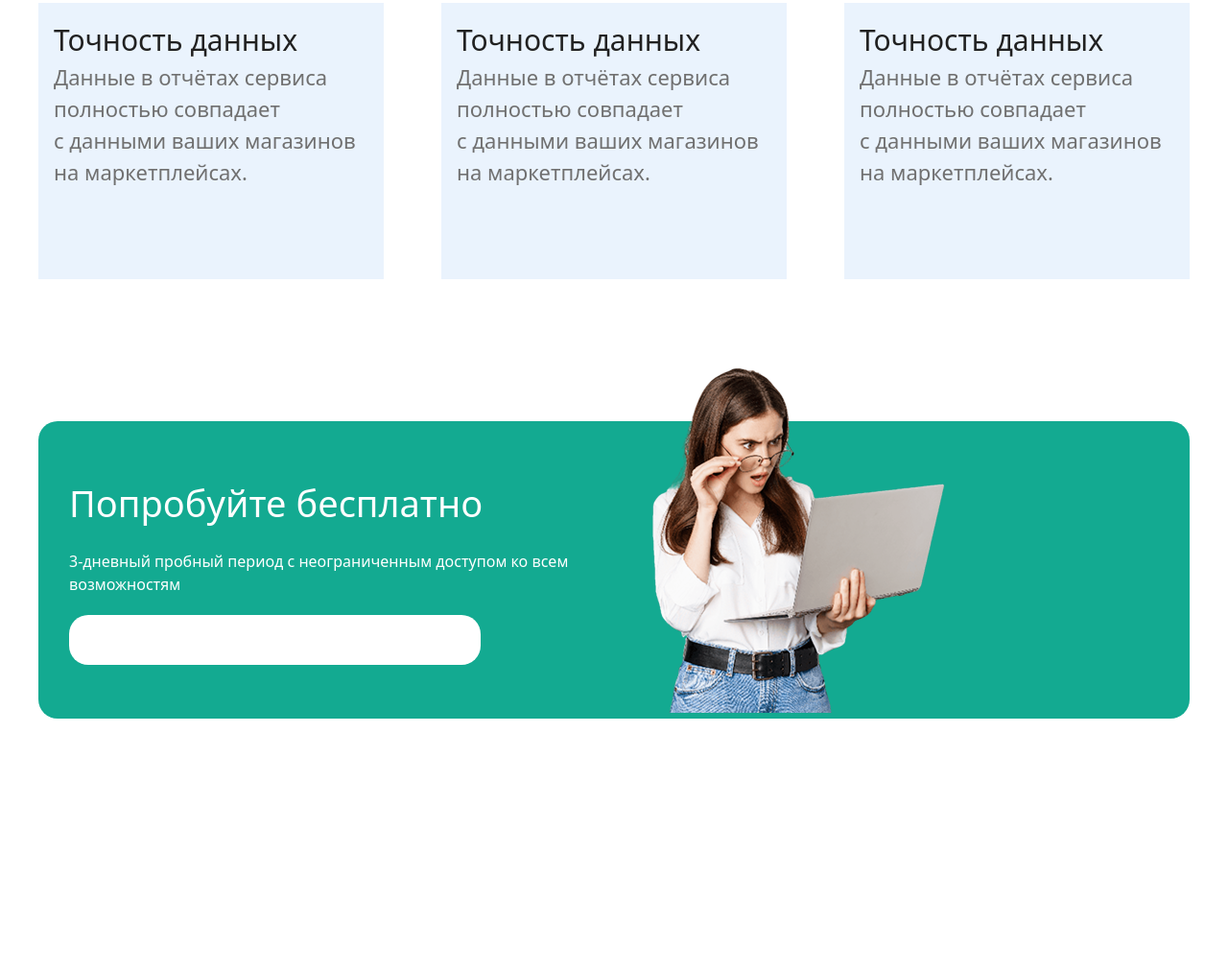
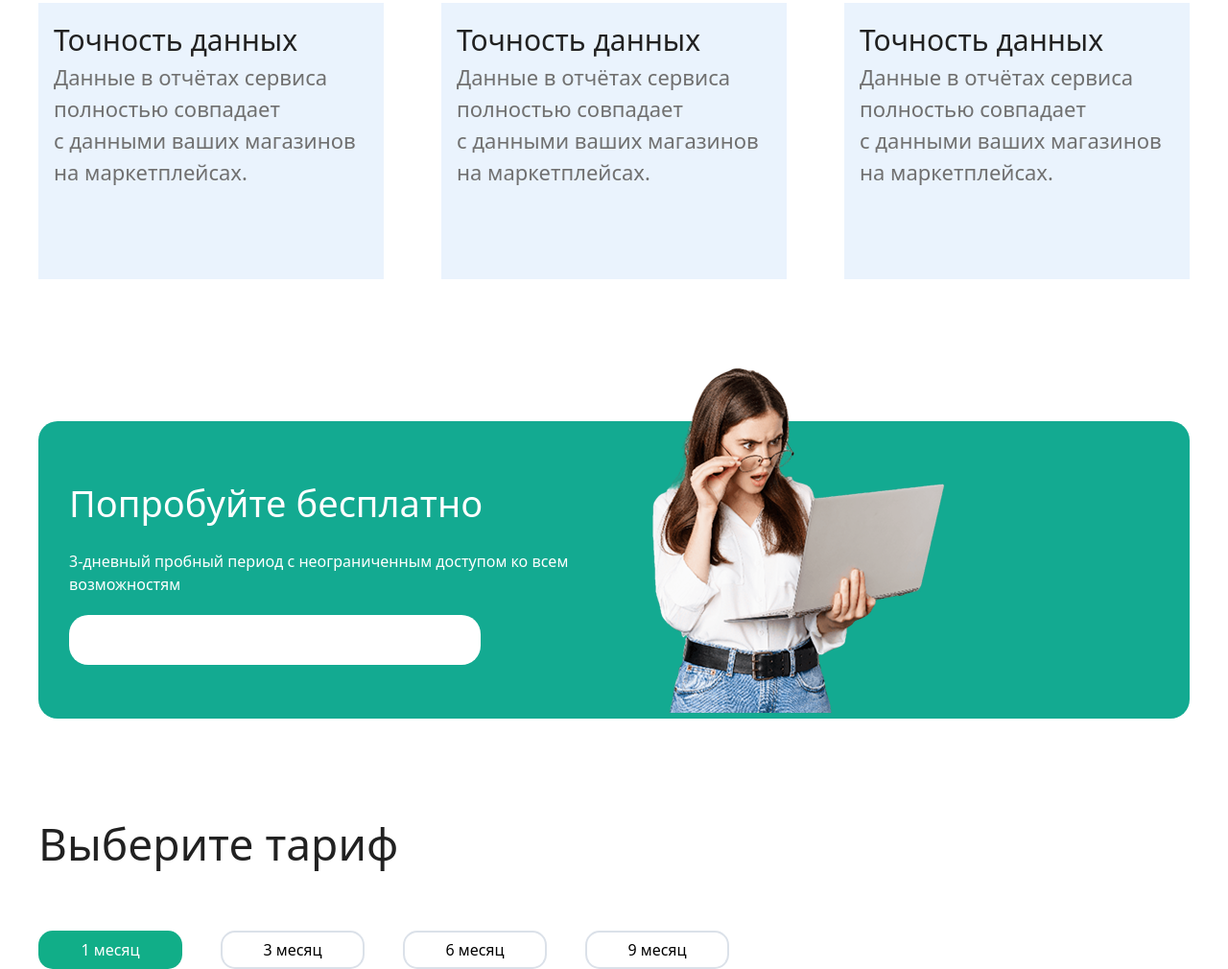
Before and after one commit to tolibovmuhamad/Figma-, a website: page src/index.html in a window 1280 px wide. Shown: the part 3317-4327 px from the top of the page at 96% size. Before the commit the page ends 4066 px from the top, so only its background shows below. Drawn offline with Linux system fonts and the light colour scheme.

Commit message:
seven commit

```diff
--- a/src/index.html
+++ b/src/index.html
@@ -159,5 +159,15 @@
                <img src="./[removal 3.png" alt="">
             </div>
     </div>
+    <div class="max-w-300 m-auto mt-24">
+         <h1 class="text-[46px] text-[#212121]">Выберите тариф</h1>
+         <div class="flex mt-14 w-180 justify-between">
+              <div class="w-37.5 h-10 rounded-[15px] bg-[#11AE88] flex justify-center items-center text-white">1 месяц</div>
+              <div class="w-37.5 h-10 rounded-[15px] border-2 border-solid border-[#DBE1E9] flex justify-center items-center text-black">3 месяц</div>
+              <div class="w-37.5 h-10 rounded-[15px] border-2 border-solid border-[#DBE1E9] flex justify-center items-center text-black">6 месяц</div>
+              <div class="w-37.5 h-10 rounded-[15px] border-2 border-solid border-[#DBE1E9] flex justify-center items-center text-black">9 месяц</div>
+         </div>
+
+    </div>
 </body>
 </html>
```
Also changed, not shown: src/output.css.
